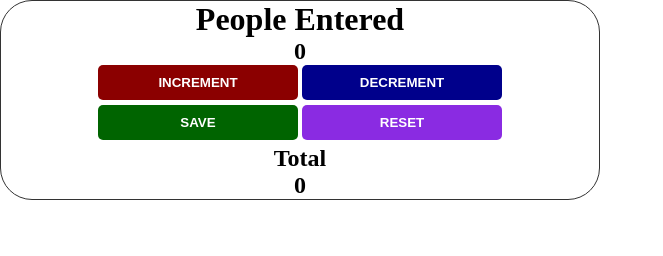
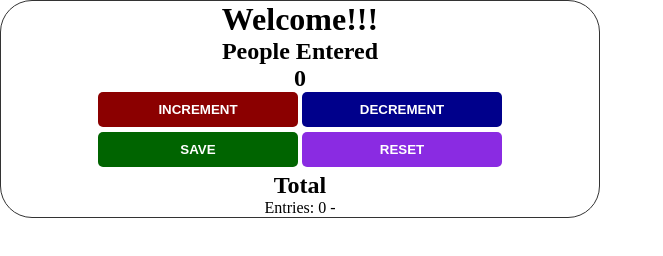
Before and after one commit to Abu-Bakar-Siddik-Arafat/Web-Front-End, a plain HTML site: page JS/index.html in a window 1280 px wide. Both pictures are taken after a click on the button "SAVE". Shown: the whole page, without its empty margins (0-663 px from the left). Drawn offline with Linux system fonts and the light colour scheme.

Commit message:
Update
Successfully added save button and able to show them as a history

```diff
--- a/JS/index.html
+++ b/JS/index.html
@@ -8,20 +8,21 @@
 </head>
 <body>
     <header>
-        <h1>People Entered</h1>
+        <h1 id="welcome-el">W</h1>
     </header>
     <main>
+        <h2>People Entered</h2>
         <h2 id="count-el" >0</h2>
         <button id="increment-btn" onclick="increment()">INCREMENT</button>
         <button id="deccrement-btn" onclick="decrement()">DECREMENT</button>
         <button id="save-btn" onclick="save()">SAVE</button>
         <button id="reset-btn" onclick="reset()">RESET</button>
-        <script src="index.js"></script>
+
        <section class="total">
         <h2>Total</h2>
-       <h2 id="total-el">0</h2>
+       <p id="total-el">Entries: </p>
     </section>
     </main>
-
+    <script src="index.js"></script>
 </body>
 </html>
--- a/JS/index.js
+++ b/JS/index.js
@@ -1,7 +1,14 @@
 let countEl= document.getElementById("count-el")
 let toEl=document.getElementById("total-el")
+let welcomeEl=document.getElementById("welcome-el")
 let count=0
-let tl=7
+let dash = " - "
+let mgs="Welcome!!!"
+console.log(mgs)
+welcomeEl.innerText=mgs
+function welcomeMgs(){
+
+}
 function increment(){
     count+=1
     console.log(count)
@@ -15,9 +22,9 @@ function decrement(){
 }
 
 function save(){
-
-    console.log(count)
-    toEl.innerText=count
+    let tCounter =" " + count + dash
+    toEl.innerText+= tCounter
+    console.log(tCounter)
 }
 
 function reset(){
```
